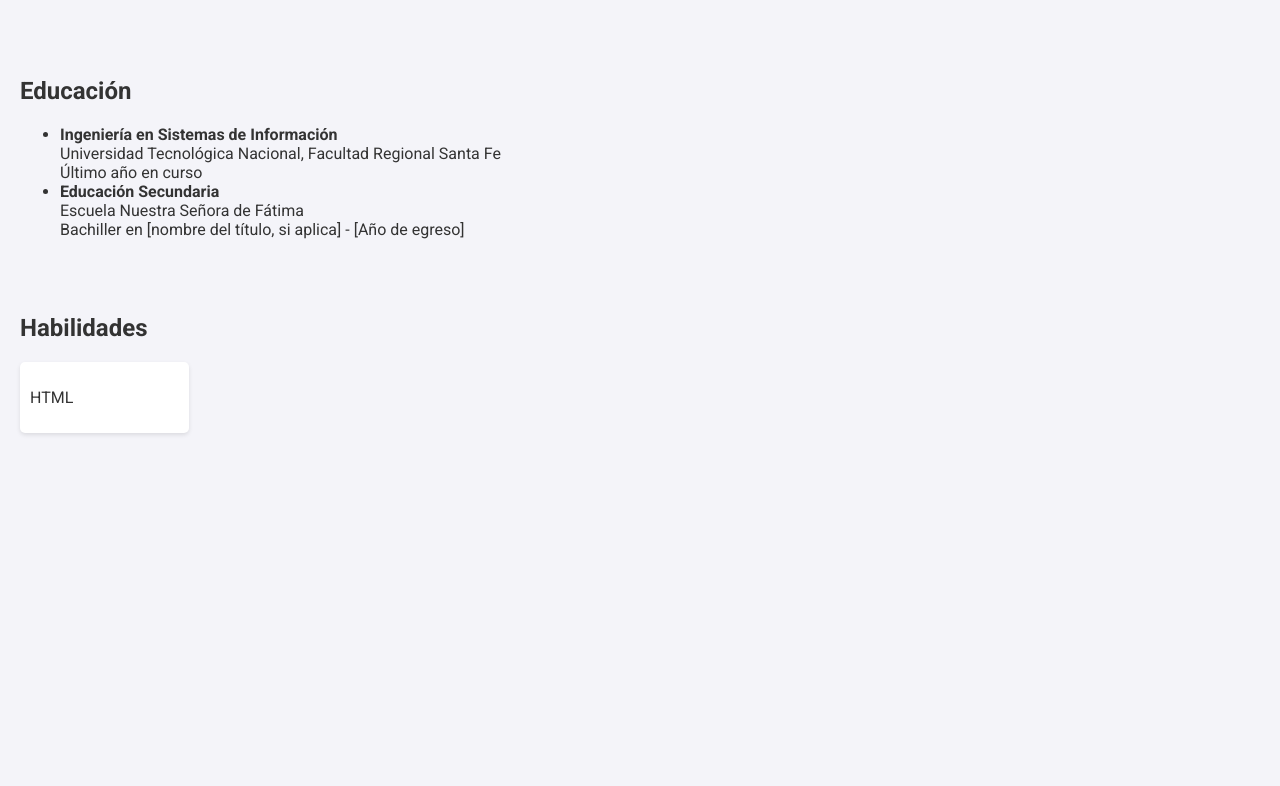
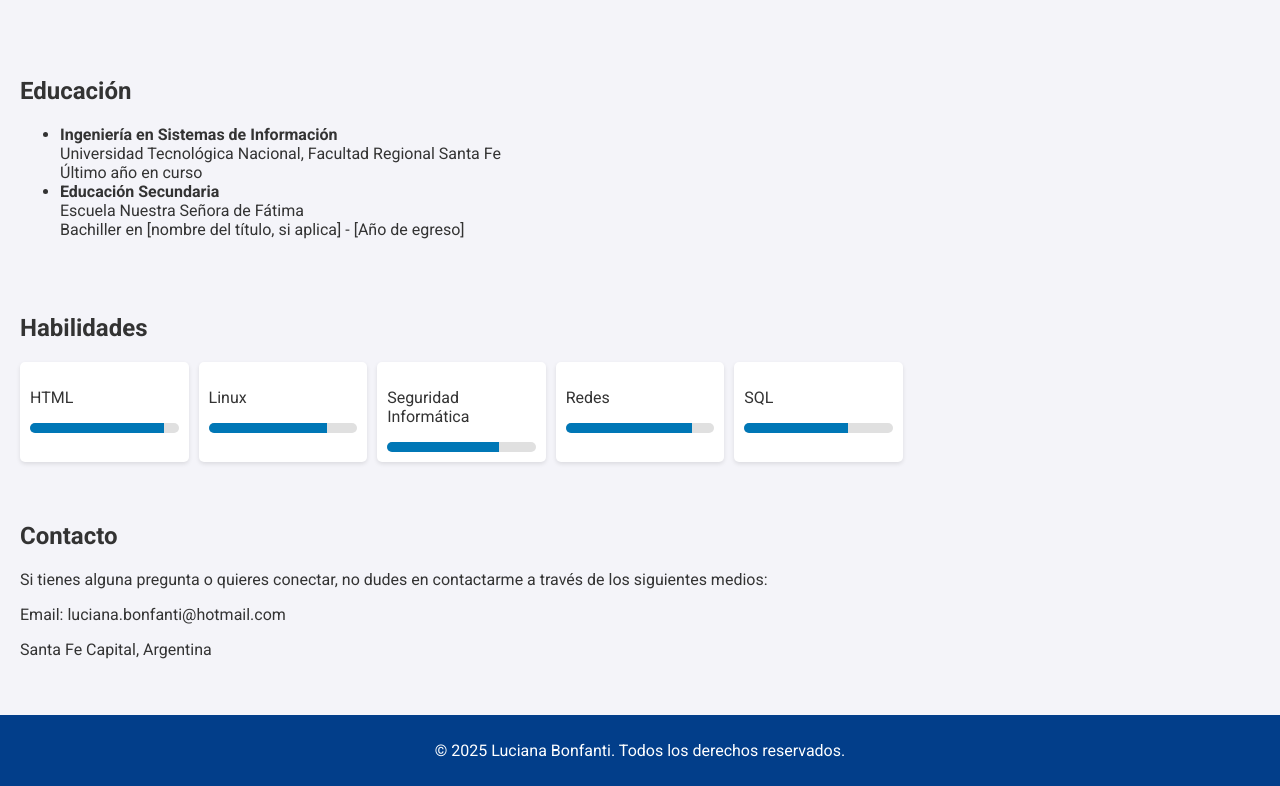
Before and after one commit to lucybnf/cv-online, a plain HTML site: page index.html in a window 1280 px wide. Shown: the part 1125-1911 px from the top of the page. Before the commit the page ends 1578 px from the top, so only its background shows below. Drawn offline with Linux system fonts and the light colour scheme.

Commit message:
Update index.html

```diff
--- a/index.html
+++ b/index.html
@@ -219,4 +219,36 @@
         <div class="skills">
             <div class="skill">
                 <p>HTML</p>
-                <div
+                <div class="progress-bar"><span style="width: 90%;"></span></div>
+            </div>
+            <div class="skill">
+                <p>Linux</p>
+                <div class="progress-bar"><span style="width: 80%;"></span></div>
+            </div>
+            <div class="skill">
+                <p>Seguridad Informática</p>
+                <div class="progress-bar"><span style="width: 75%;"></span></div>
+            </div>
+            <div class="skill">
+                <p>Redes</p>
+                <div class="progress-bar"><span style="width: 85%;"></span></div>
+            </div>
+            <div class="skill">
+                <p>SQL</p>
+                <div class="progress-bar"><span style="width: 70%;"></span></div>
+            </div>
+        </div>
+    </section>
+
+    <section id="contact">
+        <h2>Contacto</h2>
+        <p>Si tienes alguna pregunta o quieres conectar, no dudes en contactarme a través de los siguientes medios:</p>
+        <p>Email: luciana.bonfanti@hotmail.com</p>
+        <p>Santa Fe Capital, Argentina</p>
+    </section>
+
+    <footer>
+        <p>&copy; 2025 Luciana Bonfanti. Todos los derechos reservados.</p>
+    </footer>
+</body>
+</html>
```
